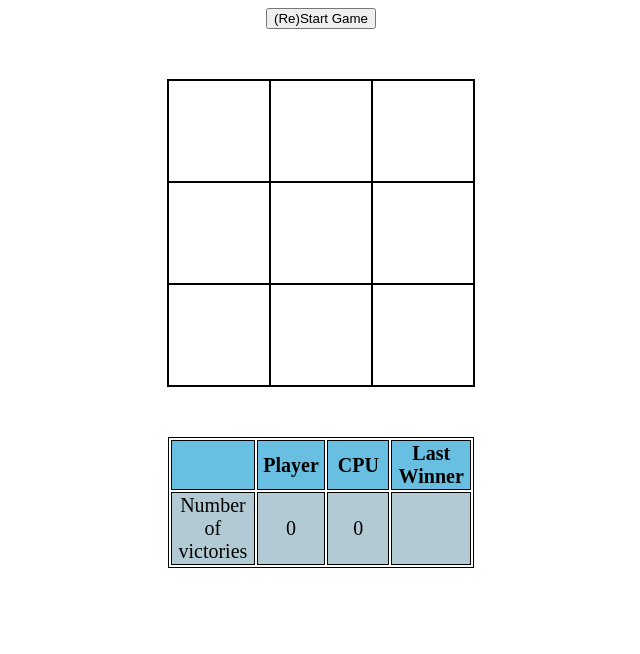
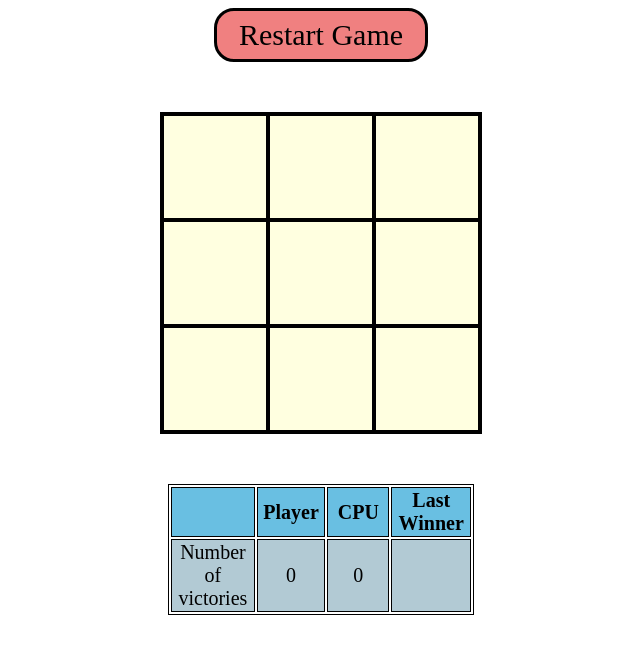
Before and after one commit to ffercc/TicTacToe, a plain HTML site: page index.html in a window 1280 px wide. Shown: the whole page, without its empty margins (319-959 px from the left). Drawn offline with Linux system fonts and the light colour scheme.

Commit message:
Improved style

```diff
--- a/index.html
+++ b/index.html
@@ -9,7 +9,7 @@
 </head>
 <body>
 	<div class="header">
-		<button id=startButton" onclick="startGame()">(Re)Start Game</button>
+		<div id=startButton class="button" onclick="restartGame()" onmousedown="addClicked(event)" onmouseup="removeClicked(event)">Restart Game</div>
 	</div>
 	<div class="content"></div>
 	<table class="outcome">
--- a/main.js
+++ b/main.js
@@ -191,8 +191,8 @@ GameController = ((gb) => {
 
 	const init = () => {
 		Object.assign(noPlayer, Player(NO_WINNER, "No One", " "));
-		players.push(Player(PLAYER1, "Player", "X"));
-		players.push(Player(PLAYER2, "CPU", "0"));
+		players.push(Player(PLAYER1, "Player", "X", "blue"));
+		players.push(Player(PLAYER2, "CPU", "0", "red"));
 	}
 
 	const reset = () => {
@@ -269,11 +269,11 @@ DisplayController = ((gb) => {
 	*/
 
 	/** Public Methods **/
-	const updateGameboardCell = (row, column, graph) => {
+	const updateGameboardCell = (row, column, graph, color) => {
 
-		let columnLi = document.querySelector("li.cell[data-row='" + row + "'][data-column='" + column + "']");
-		columnLi.innerText = graph;
-
+		let columnTd = document.querySelector("td.cell[data-row='" + row + "'][data-column='" + column + "']");
+		columnTd.innerText = graph;
+		columnTd.style = "color: " + color + ";";
 	};
 
 	const displayGameboard = () => {
@@ -281,32 +281,32 @@ DisplayController = ((gb) => {
 		let contentDiv = document.getElementsByClassName("content")[0];
 		contentDiv.innerHTML = "";
 
-		let gameboardDiv = document.createElement("div");
-		gameboardDiv.setAttribute("id", "gameboard");
-		gameboardDiv.className = "gameboard";
+		// Usar table (en vez de div), tr (en vez de ul) y td (en vez de li) mejor
+		let gameboardTable = document.createElement("table");
+		gameboardTable.setAttribute("id", "gameboard");
+		gameboardTable.className = "gameboard";
 
-		let rowUl = null;
-		let columnLi = null;
+		let rowTr = null;
+		let columnTd = null;
 
 		let output = "";
 		for (let row = 0; row < GRID_SIZE; row++) {
-			rowUl = document.createElement("ul");
-			//gameboardDiv.setAttribute("data-row", row);
+			rowTr = document.createElement("tr");
+			rowTr.className = "gameboard";
+			//gameboardTable.setAttribute("data-row", row);
 
 			for (let column = 0; column < GRID_SIZE; column++) {
-				columnLi = document.createElement("li");
-				columnLi.className = "cell";
-				columnLi.setAttribute("data-column", column);
-				columnLi.setAttribute("data-row", row);
-				columnLi.innerText = GameController.getPlayer(GameController.getCellValue(row, column)).getGraph();
-				rowUl.appendChild(columnLi);
+				columnTd = document.createElement("td");
+				columnTd.className = "cell gameboard";
+				columnTd.setAttribute("data-column", column);
+				columnTd.setAttribute("data-row", row);
+				columnTd.innerText = GameController.getPlayer(GameController.getCellValue(row, column)).getGraph();
+				columnTd.style = "color: " + GameController.getPlayer(GameController.getCellValue(row, column)).getCSSColor() + ";";
+				rowTr.appendChild(columnTd);
 			}
-			gameboardDiv.appendChild(rowUl);
+			gameboardTable.appendChild(rowTr);
 		}
-		contentDiv.appendChild(gameboardDiv);
-
-		// Don't forget to add the EventListener to each cell
-		addEventListeners();
+		contentDiv.appendChild(gameboardTable);
 	};
 
 	const displayScoreboard = () => {
@@ -328,9 +328,10 @@ DisplayController = ((gb) => {
 Object.freeze(DisplayController);
 
 /** Factory object Player implementation **/
-Player = (playerId, name, graph) => {
+Player = (playerId, name, graph, color) => {
 
 	/** Private Attributes **/
+	let cssColor = color;
 	let id = playerId;
 	let numberOfVictories = 0;
 
@@ -354,6 +355,7 @@ Player = (playerId, name, graph) => {
 	const getId = () => { return id; };
 	const getName = () => { return name; };
 	const getGraph = () => { return graph; };
+	const getCSSColor = () => { return cssColor; };
 
 	const play = (event) => {
 		let row = event.currentTarget.dataset.row;
@@ -371,6 +373,7 @@ Player = (playerId, name, graph) => {
 		getId,
 		getName,
 		getGraph,
+		getCSSColor,
 		play,
 	}
 };
@@ -389,6 +392,7 @@ function startGame() {
 	GameController.reset();
 
 	DisplayController.displayGameboard();
+	addCellEventListeners();
 	DisplayController.displayScoreboard();
 
 	// Print: turn_number, whoplays
@@ -398,7 +402,14 @@ function startGame() {
 function restartGame() {
 	GameController.reset();
 	DisplayController.displayGameboard();
+	addCellEventListeners();
 }
+
+function endGame() {
+	// Disable event listeners
+	removeCellEventListeners();
+}
+
 
 function computePlay(event) {
 
@@ -412,7 +423,7 @@ function computePlay(event) {
 			return;
 		}
 	GameController.updateGameboard(player.getId(), play);
-	DisplayController.updateGameboardCell(play.row, play.column, player.getGraph());
+	DisplayController.updateGameboardCell(play.row, play.column, player.getGraph(), player.getCSSColor());
 
 	console.log("END OF TURN: " + GameController.getTurn());
 
@@ -422,7 +433,7 @@ function computePlay(event) {
 		GameController.saveScoreboard();
 		DisplayController.displayScoreboard();
 		showWinMessageModal(GameController.getLastWinner());
-		restartGame();
+		endGame();
 		return;
 	}
 
@@ -436,15 +447,32 @@ startGame();
 
 /** Listeners **/
 
-function addEventListeners() {
+function addClicked(event) {
+	event.preventDefault();
+	event.currentTarget.classList.add("clicked");
+	}
+
+function removeClicked(event) {
+	event.currentTarget.classList.remove("clicked");
+	}
+
+function addCellEventListeners() {
 	// Eventlistener on each cell: computePlay()
 	let cellElements = document.getElementsByClassName("cell");
 	// uso del spread operator para transformar la HTMLCollection en Array y poder usar forEach
 	[...cellElements].forEach((element, index, array) => {
-		element.onclick = computePlay;
+		element.addEventListener("click", computePlay, {once:true});
 	});
 }
 
+function removeCellEventListeners() {
+	// Eventlistener on each cell: computePlay()
+	let cellElements = document.getElementsByClassName("cell");
+	// uso del spread operator para transformar la HTMLCollection en Array y poder usar forEach
+	[...cellElements].forEach((element, index, array) => {
+		element.removeEventListener('click', computePlay);
+	});
+}
 
 /** Modals **/
 
@@ -465,7 +493,7 @@ window.onclick = function(event) {
 
 function showWinMessageModal(winner) {
 	document.getElementById("winMessage").style.display = "block";
-	document.getElementById("message").innerText = "WINNER: " + winner.getName();
+	document.getElementById("message").innerText = "THE WINNER IS: " + winner.getName();
 }
 
 function hideWinMessageModal() {
--- a/style.css
+++ b/style.css
@@ -5,39 +5,77 @@ body {
 	gap: 50px;
 }
 
-#gameboard {
+.button {
+	display: flex;
+	align-items: center;
+	justify-content: center;
+	background-color: lightcoral;
+	border-style: solid;
+	border-color: black;
+	border-width: 3px;
+	border-radius: 20px;
+	width: 200px;
+	height: 40px;
+	font-size: 30px;
+	color: black;
+	padding: 4px ;
+	cursor:pointer;
+}
+
+.button:active {
+	background-color: black;
+	border-color: lightcoral;
+	color: lightcoral;
+}
+
+
+
+table.gameboard, td.gameboard {
+	border: 2px solid black;
+	border-collapse: collapse;
+}
+
+table.gameboard {
 	display: flex;
 	flex-direction: column;
 	align-items: center;
-	gap: 0px;
-	border: 1px solid black;
 }
 
-ul {
+tr.gameboard {
 	display: flex;
 	flex-direction: row;
 	justify-content: center;
 	align-items: center;
 	gap: 0px;
-	list-style-type: none;
 	margin: 0px;
 	padding: 0px;
 }
 
-li {
+td.gameboard {
 	display: flex;
 	flex-direction: row;
 	justify-content: center;
 	align-items: center;
 	gap: 0px;
-	list-style-type: none;
-	border: 1px solid black;
 	width: 100px;
 	height: 100px;
 	margin: 0px;
+	font-family: "Apple Chancery", cursive;
+	font-size: 90px;
+	animation: cellAnimation 1s infinite;
+	background-color: lightyellow;
 }
 
-table {
+@keyframes cellAnimation {
+	from {
+		font-size: 90px;
+	}
+	to {
+		font-size: 95px;
+	}
+}
+
+table.outcome {
 	border:1px solid black;
 	width: 306px;
 }
@@ -81,6 +119,7 @@ td {
 	padding: 20px;
 	border: 1px solid #888;
 	width: 80%; /* Could be more or less, depending on screen size */
+	font-size: 32 px;
 }
 
 /* The Close Button */
```
